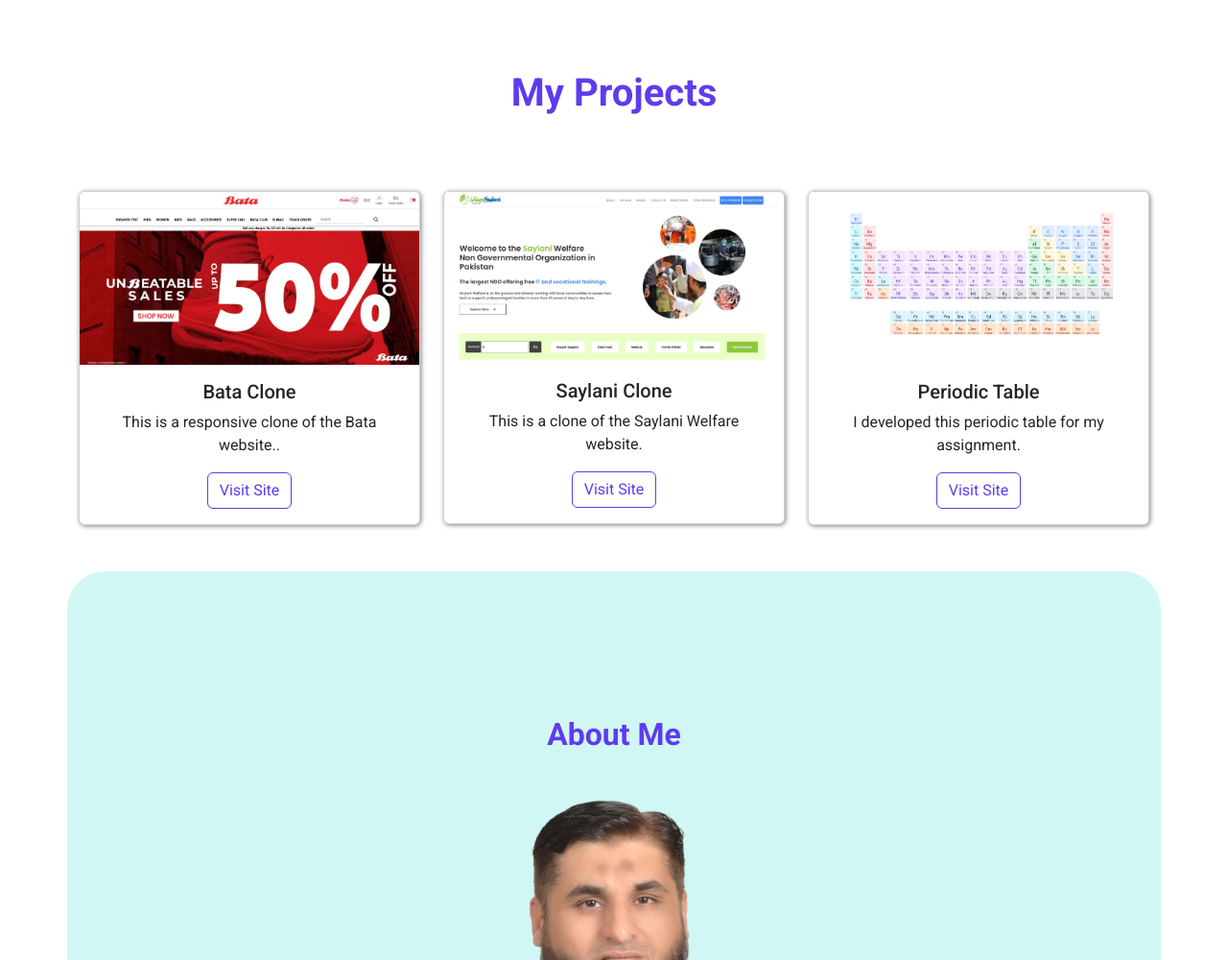
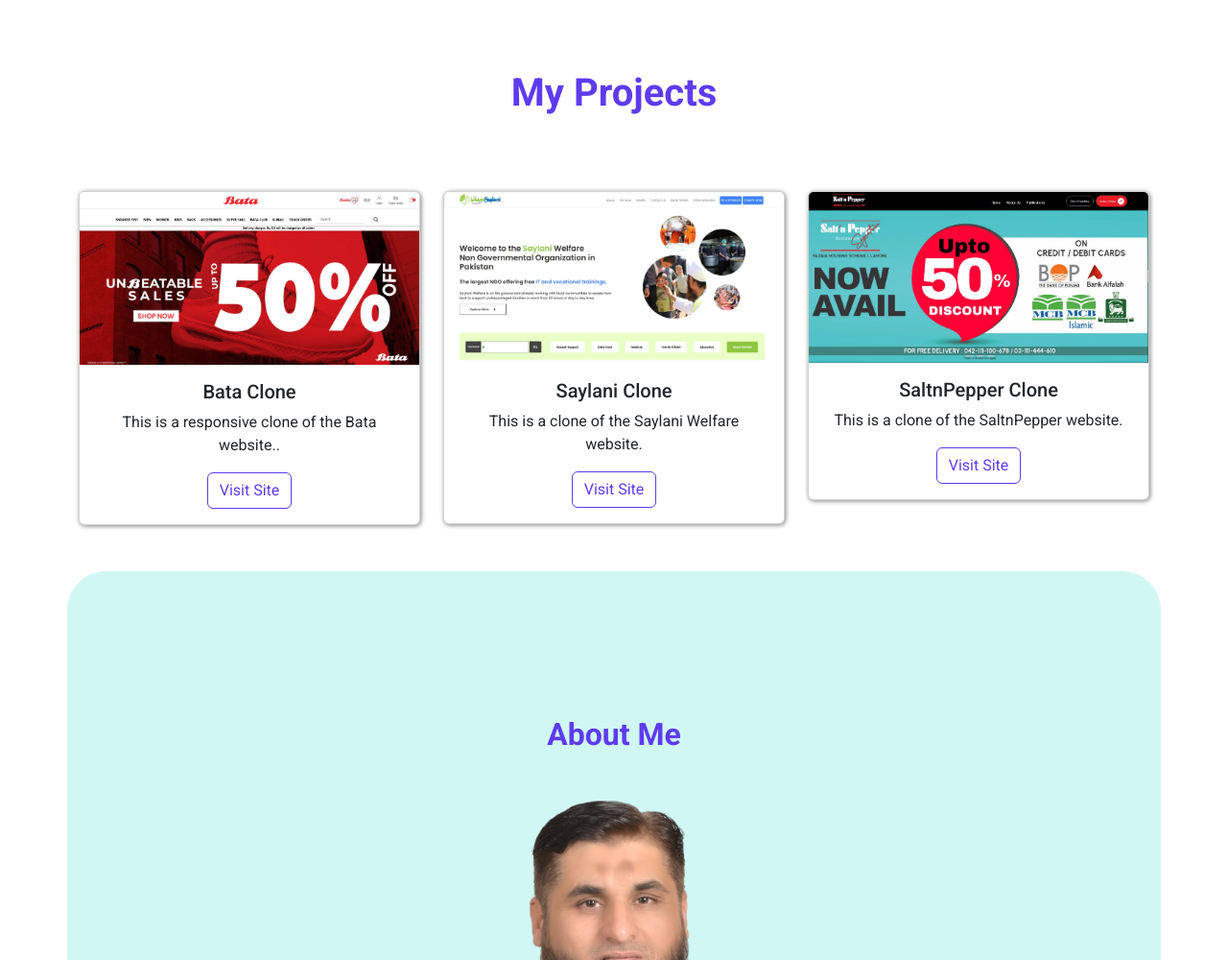
Before and after one commit to iamsajidhanif/CSS-Project03-PortfolioSite, a plain HTML site: page index.html in a window 1280 px wide. Shown: the part 834-1834 px from the top of the page at 96% size. Drawn offline with nearby package versions, Linux system fonts and the light colour scheme.

Commit message:
index.html updated

```diff
--- a/index.html
+++ b/index.html
@@ -104,11 +104,11 @@
 
                 <div class="col-lg col-sm-6 mt-4">
                     <div class="card" style="text-align: center;">
-                        <img src="./Images/perodic-table.jpg" class="card-img-top" alt="periodic_table">
+                        <img src="./Images/SnP.jpg" class="card-img-top" alt="periodic_table">
                         <div class="card-body">
-                            <h5 class="card-title">Periodic Table</h5>
-                            <p class="card-text">I developed this periodic table for my assignment.</p>
-                            <a href="#" target="_blank" class="btn btn-primary">Visit
+                            <h5 class="card-title">SaltnPepper Clone</h5>
+                            <p class="card-text">This is a clone of the SaltnPepper website.</p>
+                            <a href="https://iamsajidhanif.github.io/CSS-Project06-SaltnPepperClone/" target="_blank" class="btn btn-primary">Visit
                                 Site</a>
                         </div>
                     </div>
```
Also changed, not shown: Images/SnP.jpg (added), Images/perodic-table.jpg (deleted).
